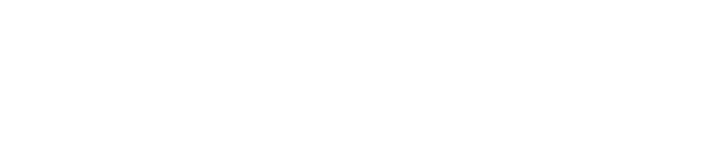
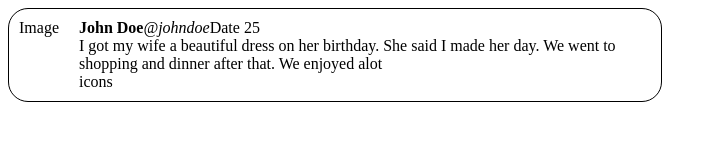
Before and after one commit to meghabathla/30-Days-with-Js, a plain HTML site: page Practice/TweetMessage.js/index.html in a window 1280 px wide. Shown: the whole page, without its empty margins (0-717 px from the left). Drawn offline with Linux system fonts and the light colour scheme.

Commit message:
building structuring

```diff
--- a/Practice/TweetMessage.js/index.html
+++ b/Practice/TweetMessage.js/index.html
@@ -3,12 +3,24 @@
   <head>
     <meta charset="UTF-8" />
     <meta name="viewport" content="width=device-width, initial-scale=1.0" />
+    <link rel="stylesheet" href="styles.css" />
     <title>Tweet</title>
   </head>
   <body>
     <div class="container">
-      <div class="Image"></div>
-      <div class="details"></div>
+      <div class="Image">Image</div>
+      <div class="details">
+        <div class="title">
+          <div class="name"><strong>John Doe</strong></div>
+          <div class="tagName"><i>@johndoe</i></div>
+          <div class="date">Date 25</div>
+        </div>
+        <div class="decription">
+          I got my wife a beautiful dress on her birthday. She said I made her
+          day. We went to shopping and dinner after that. We enjoyed alot
+        </div>
+        <div class="icons">icons</div>
+      </div>
     </div>
   </body>
 </html>
--- /dev/null
+++ b/Practice/TweetMessage.js/styles.css
@@ -0,0 +1,17 @@
+.container {
+  display: flex;
+  flex-direction: row;
+  border: 1px solid black;
+  width: 50%;
+  padding: 10px;
+  border-radius: 20px;
+}
+.details {
+  display: flex;
+  flex-direction: column;
+  margin-left: 20px;
+}
+.title {
+  display: flex;
+  flex-direction: row;
+}
```
